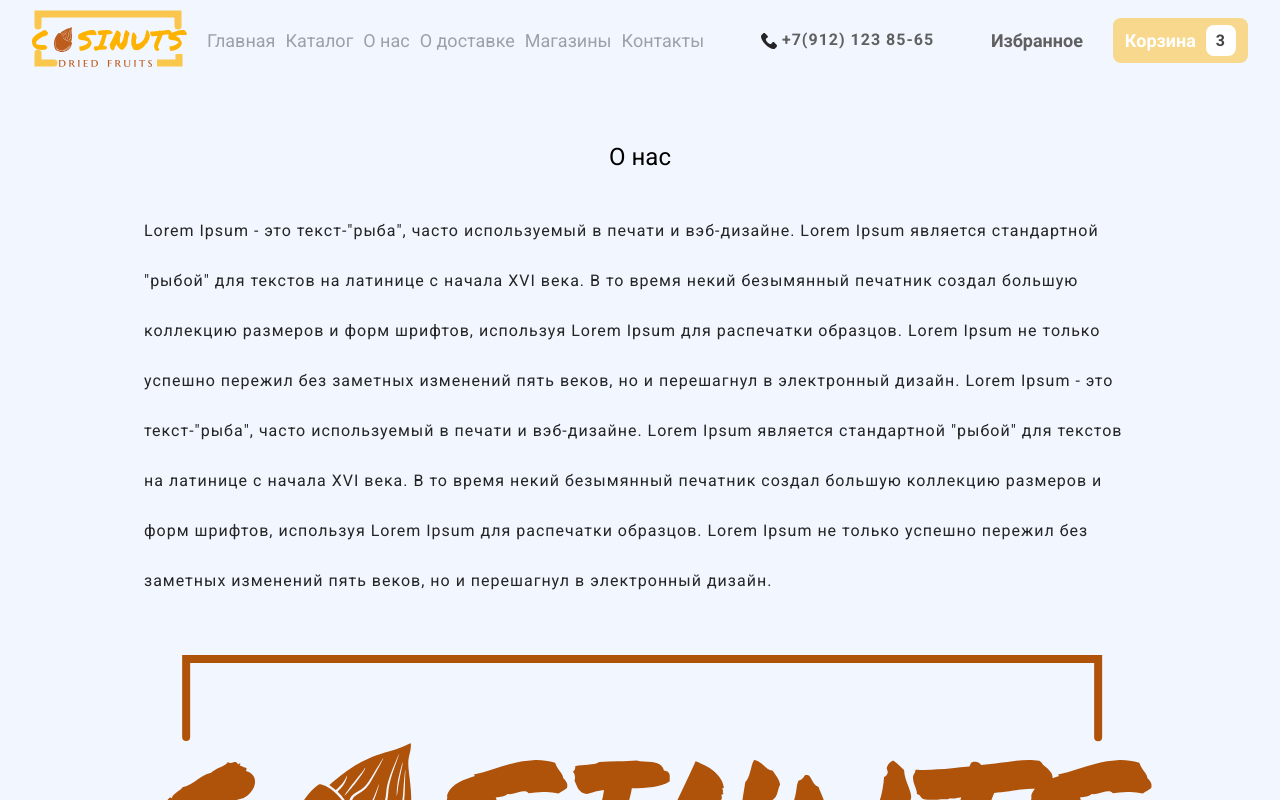
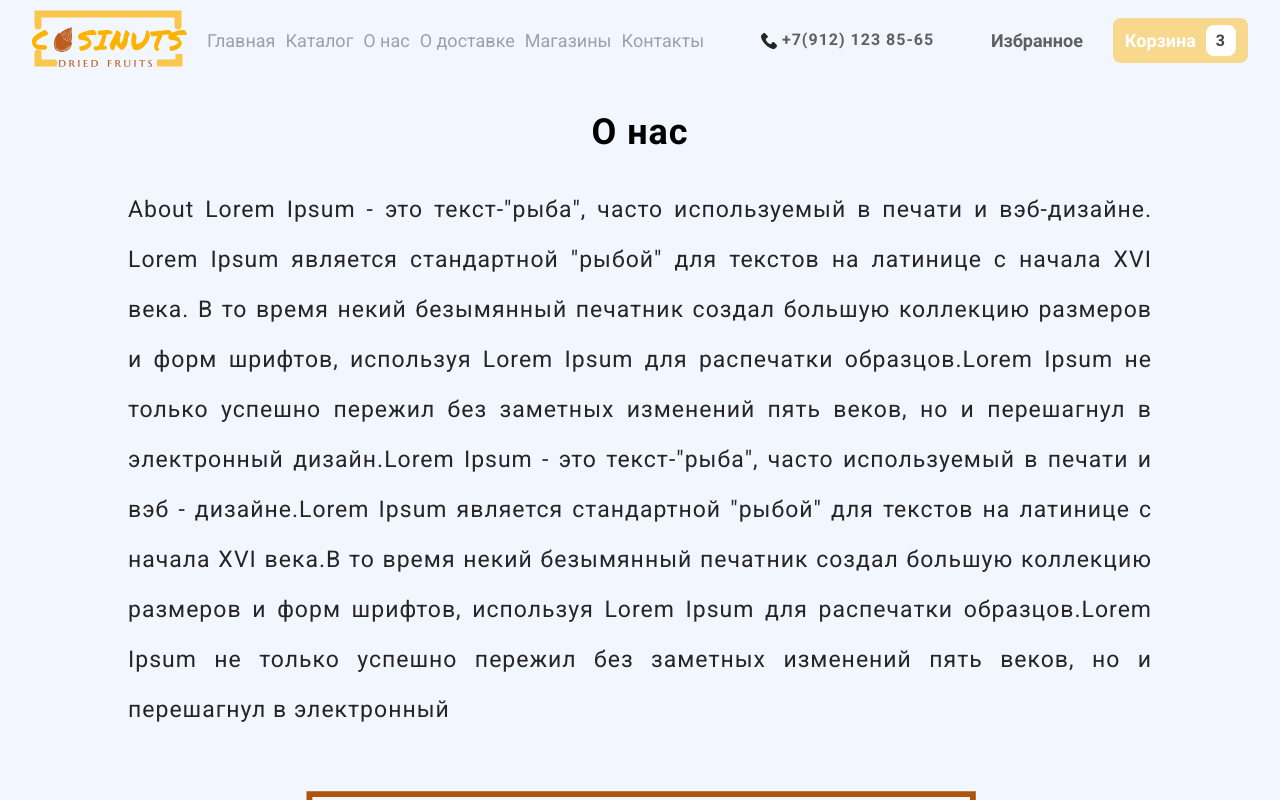
Before and after one commit to Ann-Fox/nutty-frutty, a Vue app: page /about in a window 1280 px wide. Shown: the top 800 px of the page. Built offline with nearby package versions, Linux system fonts and the light colour scheme.

Commit message:
fix: add ViewComponent, adaptive

```diff
--- a/src/assets/main.css
+++ b/src/assets/main.css
@@ -33,6 +33,15 @@ body {
   line-height: normal;
   letter-spacing: 1px;
 } */
+
+ h2 {
+  font-family: Roboto;
+font-size: 36px;
+font-weight: 700;
+line-height: 42.19px;
+letter-spacing: 1px;
+/* margin: 0 auto; */
+ }
 
 a {
   text-decoration: none;
--- a/src/components/icons/LogoMainBig.vue
+++ b/src/components/icons/LogoMainBig.vue
@@ -12,11 +12,9 @@
 </template>
 
 <style lang="scss" scoped>
-
-@media(max-width: 425px) {
     svg {
-        width: 320px;
-        height: 114px;
+        width: 80%;
+        max-width: 1120px;
+        height: auto;
     }
-}
 </style>
--- a/src/views/AboutDeliveryView.vue
+++ b/src/views/AboutDeliveryView.vue
@@ -1,32 +1,11 @@
 <template>
-  <div class="about center bg">
-    <h2>О доставке</h2>
-    <p>Lorem Ipsum - это текст-"рыба", часто используемый в печати и вэб-дизайне. Lorem Ipsum является стандартной "рыбой"
-      для текстов на латинице с начала XVI века. В то время некий безымянный печатник создал большую коллекцию размеров и
-      форм шрифтов, используя Lorem Ipsum для распечатки образцов. Lorem Ipsum не только успешно пережил без заметных
-      изменений пять веков, но и перешагнул в электронный дизайн.
-    </p>
-    <LogoMainBig />
-  </div>
+  <ViewComponent :title="aboutDeliveryInfo.title" :text="aboutDeliveryInfo.text"></ViewComponent>
 </template>
 
 <script setup>
-import LogoMainBig from '../components/icons/LogoMainBig.vue';
-
+import ViewComponent from './ViewComponent.vue';
+const aboutDeliveryInfo = {
+  title: "О доставке",
+  text: 'About Delivery Info Lorem Ipsum - это текст-"рыба", часто используемый в печати и вэб-дизайне. Lorem Ipsum является стандартной "рыбой" для текстов на латинице с начала XVI века. В то время некий безымянный печатник создал большую коллекцию размеров и форм шрифтов, используя Lorem Ipsum для распечатки образцов. Lorem Ipsum не только успешно пережил без заметных изменений пять веков, но и перешагнул в электронный дизайн.'
+}
 </script>
-
-<style lang="scss" scoped>
-.about {
-  padding: 42px 144px 143px;
-  display: flex;
-  flex-direction: column;
-  align-items: center;
-  max-width: 1632px;
-  gap: 35px;
-}
-
-@media(max-width: 425px) {
-  .about {
-    padding: 0 15px;
-  }
-}</style>
--- a/src/views/AboutView.vue
+++ b/src/views/AboutView.vue
@@ -1,36 +1,12 @@
 <template>
-  <div class="about center bg">
-    <h2>О нас</h2>
-    <p>Lorem Ipsum - это текст-"рыба", часто используемый в печати и вэб-дизайне. Lorem Ipsum является стандартной "рыбой"
-      для текстов на латинице с начала XVI века. В то время некий безымянный печатник создал большую коллекцию размеров и
-      форм шрифтов, используя Lorem Ipsum для распечатки образцов. Lorem Ipsum не только успешно пережил без заметных
-      изменений пять веков, но и перешагнул в электронный дизайн. Lorem Ipsum - это текст-"рыба", часто используемый в
-      печати и вэб-дизайне. Lorem Ipsum является стандартной "рыбой" для текстов на латинице с начала XVI века. В то время
-      некий безымянный печатник создал большую коллекцию размеров и форм шрифтов, используя Lorem Ipsum для распечатки
-      образцов. Lorem Ipsum не только успешно пережил без заметных изменений пять веков, но и перешагнул в электронный
-      дизайн.
-    </p>
-    <LogoMainBig />
-  </div>
+  <ViewComponent :title="aboutInfo.title" :text="aboutInfo.text"></ViewComponent>
 </template>
 
 <script setup>
-import LogoMainBig from '../components/icons/LogoMainBig.vue';
+import ViewComponent from './ViewComponent.vue';
+
+const aboutInfo = {
+  title: "О нас",
+  text: 'About Lorem Ipsum - это текст-"рыба", часто используемый в печати и вэб-дизайне. Lorem Ipsum является стандартной "рыбой"  для текстов на латинице с начала XVI века. В то время некий безымянный печатник создал большую коллекцию размеров и форм шрифтов, используя Lorem Ipsum для распечатки образцов.Lorem Ipsum не только успешно пережил без заметных изменений пять веков, но и перешагнул в электронный дизайн.Lorem Ipsum - это текст-"рыба", часто используемый в печати и вэб - дизайне.Lorem Ipsum является стандартной "рыбой" для текстов на латинице с начала XVI века.В то время некий безымянный печатник создал большую коллекцию размеров и форм шрифтов, используя Lorem Ipsum для распечатки образцов.Lorem Ipsum не только успешно пережил без заметных изменений пять веков, но и перешагнул в электронный'
+}
 </script>
-
-<style lang="scss" scoped>
-.about {
-  padding: 42px 144px 143px;
-  display: flex;
-  flex-direction: column;
-  align-items: center;
-  max-width: 1632px;
-  gap: 35px;
-}
-
-@media(max-width: 425px) {
-  .about {
-    padding: 0 15px;
-  }
-}
-</style>
--- a/src/views/ContactsView.vue
+++ b/src/views/ContactsView.vue
@@ -1,32 +1,12 @@
 <template>
-  <div class="about center bg">
-    <h2>Контакты</h2>
-    <p>Lorem Ipsum - это текст-"рыба", часто используемый в печати и вэб-дизайне. Lorem Ipsum является стандартной "рыбой"
-      для текстов на латинице с начала XVI века. В то время некий безымянный печатник создал большую коллекцию размеров и
-      форм шрифтов, используя Lorem Ipsum для распечатки образцов. Lorem Ipsum не только успешно пережил без заметных
-      изменений пять веков, но и перешагнул в электронный дизайн.
-    </p>
-    <LogoMainBig />
-  </div>
+  <ViewComponent :title="contactsInfo.title" :text="contactsInfo.text"></ViewComponent>
 </template>
 
 <script setup>
-import LogoMainBig from '../components/icons/LogoMainBig.vue';
+import ViewComponent from './ViewComponent.vue';
+
+const contactsInfo = {
+  title: "Контакты",
+  text: 'Contacts Info Lorem Ipsum - это текст-"рыба", часто используемый в печати и вэб-дизайне. Lorem Ipsum является стандартной "рыбой"  для текстов на латинице с начала XVI века. В то время некий безымянный печатник создал большую коллекцию размеров и форм шрифтов, используя Lorem Ipsum для распечатки образцов.Lorem Ipsum не только успешно пережил без заметных изменений пять веков, но и перешагнул в электронный дизайн.Lorem Ipsum - это текст-"рыба", часто используемый в печати и вэб - дизайне.Lorem Ipsum является стандартной "рыбой" для текстов на латинице с начала XVI века.В то время некий безымянный печатник создал большую коллекцию размеров и форм шрифтов, используя Lorem Ipsum для распечатки образцов.Lorem Ipsum не только успешно пережил без заметных изменений пять веков, но и перешагнул в электронный'
+}
 </script>
-
-<style lang="scss" scoped>
-.about {
-  padding: 42px 144px 143px;
-  display: flex;
-  flex-direction: column;
-  align-items: center;
-  max-width: 1632px;
-  gap: 35px;
-}
-
-@media(max-width: 425px) {
-  .about {
-    padding: 0 15px;
-  }
-}
-</style>
--- /dev/null
+++ b/src/views/ViewComponent.vue
@@ -0,0 +1,83 @@
+<template>
+  <div class="bg">
+    <div class="about">
+      <h2>{{ props.title }}</h2>
+      <p>{{ props.text }}
+      </p>
+      <LogoMainBig />
+    </div>
+  </div>
+</template>
+
+<script setup>
+import LogoMainBig from '../components/icons/LogoMainBig.vue';
+
+const props = defineProps({
+  title: {
+    type: String,
+    default: 'primary'
+  },
+  text: {
+    type: String,
+    default: 'primary'
+  },
+
+})
+</script>
+
+<style lang="scss" scoped>
+p {
+  color: #252525;
+  font-size: 12px;
+  line-height: 25px;
+  margin: 32px 0 46px;
+}
+
+.about {
+  width: 95%;
+  margin: 0 auto;
+  display: flex;
+  justify-content: space-between;
+  align-items: center;
+  padding: 10px 0 30px;
+  flex-direction: column;
+  text-align: center;
+}
+
+@media(min-width: 768px) {
+  p {
+    font-size: 14px;
+    line-height: 30px;
+    text-align: justify;
+
+  }
+
+  .about {
+    font-style: 42px;
+  }
+}
+
+@media(min-width: 1024px) {
+  p {
+    font-size: 16px;
+    line-height: 34px;
+  }
+
+  .about {
+    font-style: 56px;
+  }
+}
+
+@media(min-width: 1280px) {
+
+  p {
+    font-size: 23px;
+    line-height: 50px;
+  }
+
+  .about {
+    width: 80%;
+    font-style: 72px;
+  }
+}
+</style>
```
